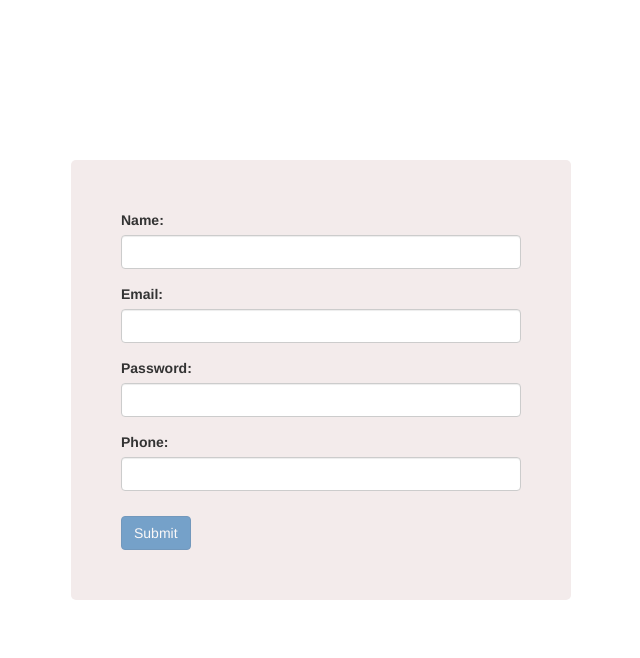
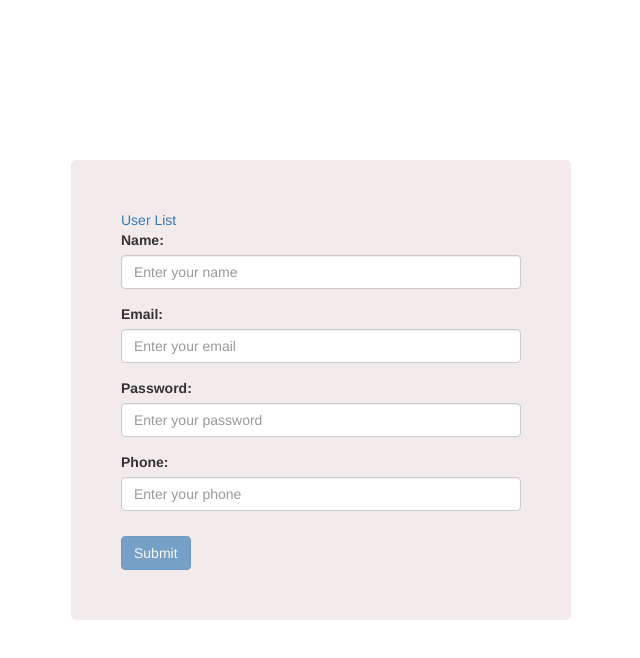
Before and after one commit to PhuTam54/G1_Time-Boys, a plain HTML site: page AJS/AJS.html in a window 1280 px wide. Shown: the whole page, without its empty margins (319-959 px from the left). Drawn offline with nearby package versions, Linux system fonts and the light colour scheme.

Commit message:
Update AJS.html

```diff
--- a/AJS/AJS.html
+++ b/AJS/AJS.html
@@ -8,12 +8,13 @@
 </head>
 <body ng-app="validationApp" ng-controller="mainController">
 <div class="container">
+    <a href="">User List</a>
     <form name="loginForm" ng-submit="submitForm(loginForm.$valid)" novalidate>
         <div class="form-group" ng-class="{ 'has-error' :
              loginForm.name.$invalid && !loginForm.name.$pristine }">
             <label>Name:</label>
             <input type="text" name="name" class="form-control" ng-model="name"
-                   ng-minlength="3" ng-maxlength="8" required>
+                   ng-minlength="3" ng-maxlength="8" required placeholder="Enter your name">
             <p ng-show="loginForm.name.$dirty && loginForm.name.$error.required"
                class="help-block">Name is required</p>
             <p ng-show="loginForm.name.$error.minlength" class="help-block">
@@ -27,7 +28,7 @@
              loginForm.email.$invalid && !loginForm.email.$pristine }">
             <label>Email:</label>
             <input type="email" name="email" class="form-control"
-                   ng-model="email">
+                   ng-model="email" required placeholder="Enter your email">
             <p
           ng-show="loginForm.email.$invalid && !loginForm.email.$pristine"
             class="help-block">
@@ -38,13 +39,13 @@
              loginForm.password.$invalid && !loginForm.password.$pristine }">
             <label>Password:</label>
             <input type="password" name="password" class="form-control"
-                   ng-model="password" ng-minlength="6" ng-maxlength="8" required>
+                   ng-model="password" ng-minlength="6" ng-maxlength="8" required placeholder="Enter your password">
             <p ng-show="loginForm.password.$invalid && !loginForm.password.$pristine"
                class="help-block">Password must be between 6-8 characters.</p>
         </div>
         <div class="form-group" ng-class="'has-error' : loginForm.phone.$invalid && !loginForm.phone.$pristine }">
             <label for="">Phone:</label>
-            <input type="phone" name="phone" class="form-control" ng-model="phone" ng-maxlength="10" required>
+            <input type="phone" name="phone" class="form-control" ng-model="phone" ng-maxlength="10" required placeholder="Enter your phone">
             <p ng-show="loginForm.phone.$invalid && !loginForm.phone.$pristine"
                class="help-block">Phone must be 10 numbers</p>
         </div>
```
